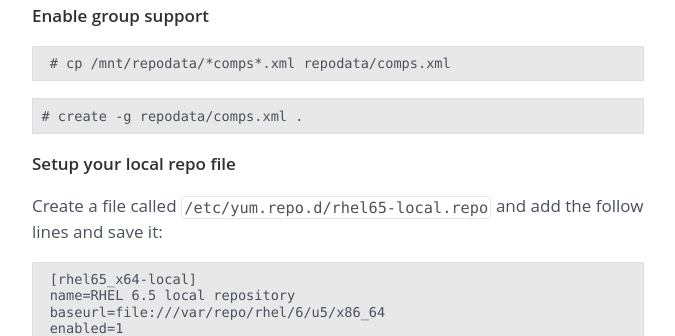
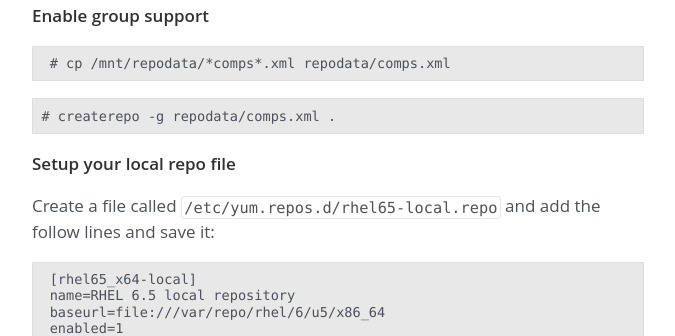
Before and after one commit to karkul/karkul.github.io, a Jekyll site: the page built from _posts/2014-11-19-Local-Repository-on-RHEL65.md, in a window 1280 px wide. Shown: the part 1218-1554 px from the top of the page, without its empty margins (302-977 px from the left). Built offline with Jekyll 4.4.1, drawn with Linux system fonts in a browser that asks for light colours; comment, search, counter and statistics services are not loaded.

Commit message:
Fixed some typo mistakes on the guide

```diff
--- a/_posts/2014-11-19-Local-Repository-on-RHEL65.md
+++ b/_posts/2014-11-19-Local-Repository-on-RHEL65.md
@@ -44,11 +44,11 @@
 
 <pre> # cp /mnt/repodata/*comps*.xml repodata/comps.xml </pre>
 
-<pre># create -g repodata/comps.xml . </pre>
+<pre># createrepo -g repodata/comps.xml . </pre>
 
 **Setup your local repo file**
 
-Create a file called <code>/etc/yum.repo.d/rhel65-local.repo</code> and add the follow lines and save it:
+Create a file called <code>/etc/yum.repos.d/rhel65-local.repo</code> and add the follow lines and save it:
 
 <pre>
  [rhel65_x64-local]
```
